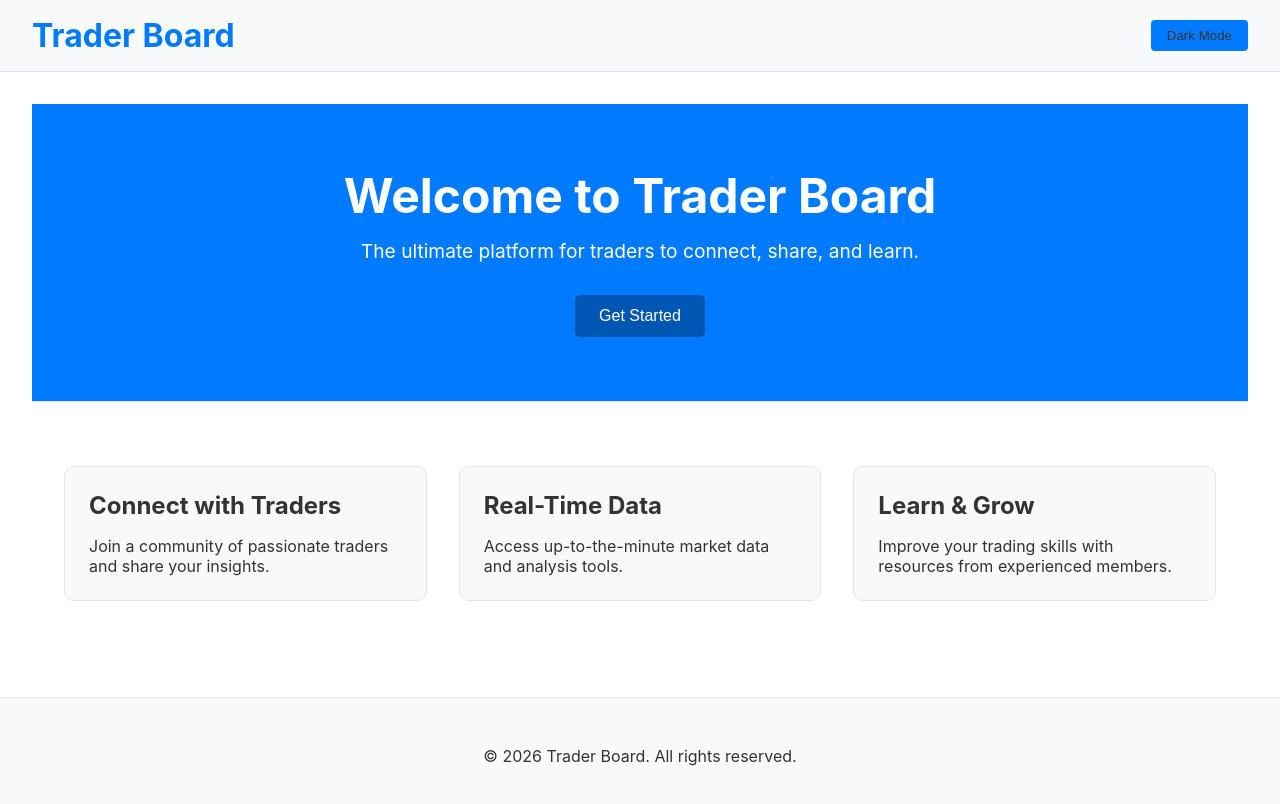
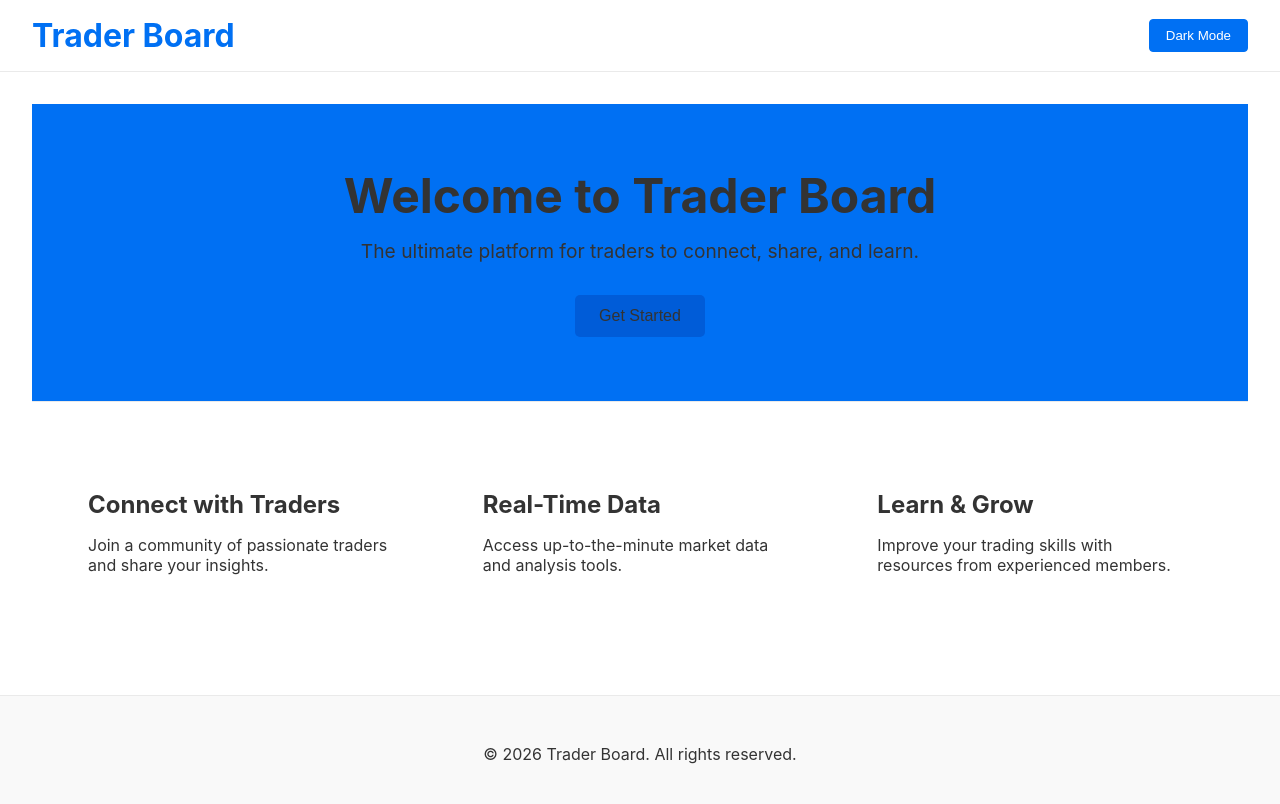
Before and after one commit to xenirio/trader-board, a Next.js app: page / in a window 1280 px wide. Shown: the top 804 px of the page. Built offline with nearby package versions, Linux system fonts and the light colour scheme.

Commit message:
feat: Add global theme variables

```diff
--- a/app/styles/themes.module.css
+++ b/app/styles/themes.module.css
@@ -1,30 +1,25 @@
-
 :root {
   /* Light Theme */
   --background-color: #ffffff;
   --text-color: #333333;
-  --primary-color: #007bff;
-  --secondary-color: #6c757d;
-  --border-color: #dee2e6;
-  --card-background: #f8f9fa;
-  --card-border: #e2e6ea;
-  --button-background: #007bff;
-  --button-text: #ffffff;
-  --button-border: #007bff;
-  --button-hover-background: #0056b3;
+  --primary-color: #0070f3;
+  --secondary-color: #1a1a1a;
+  --border-color: #eaeaea;
+  --button-background: #0070f3;
+  --button-text-color: #ffffff;
+  --button-border-color: #0070f3;
+  --button-hover-background: #005cd8;
 }
 
-.theme-dark {
+[data-theme="dark"] {
   /* Dark Theme */
-  --background-color: #1a202c;
-  --text-color: #e2e8f0;
-  --primary-color: #63b3ed;
-  --secondary-color: #a0aec0;
-  --border-color: #4a5568;
-  --card-background: #2d3748;
-  --card-border: #4a5568;
-  --button-background: #63b3ed;
-  --button-text: #1a202c;
-  --button-border: #63b3ed;
-  --button-hover-background: #4299e1;
+  --background-color: #1a1a1a;
+  --text-color: #e0e0e0;
+  --primary-color: #90caf9;
+  --secondary-color: #f0f0f0;
+  --border-color: #333333;
+  --button-background: #90caf9;
+  --button-text-color: #1a1a1a;
+  --button-border-color: #90caf9;
+  --button-hover-background: #64b5f6;
 }
```
